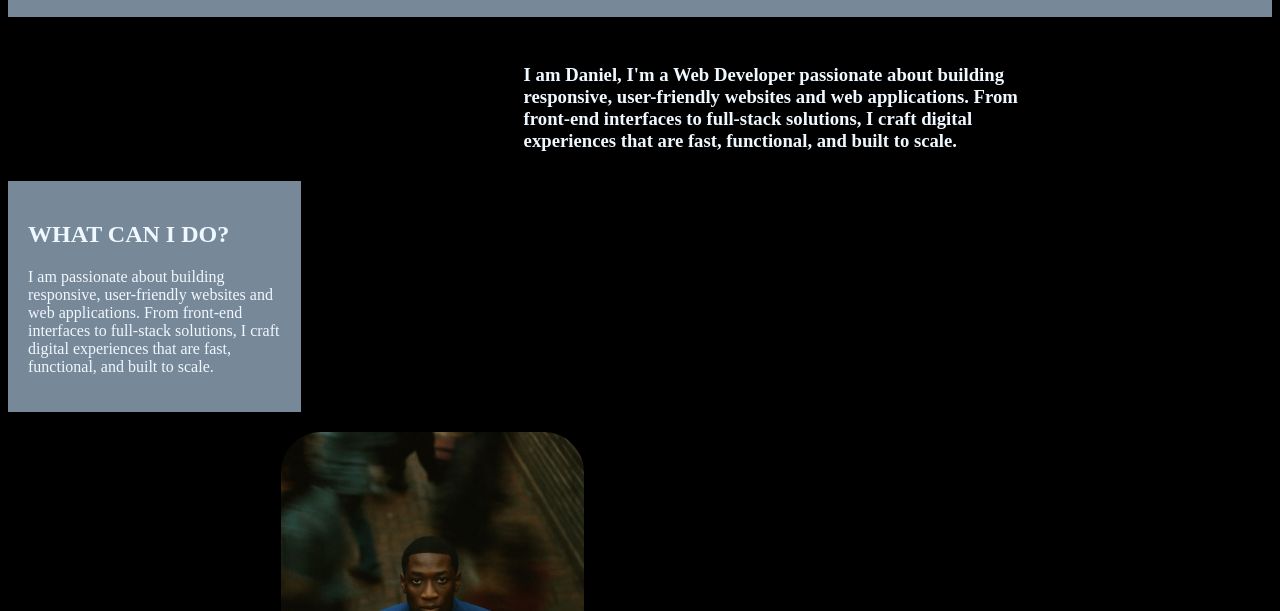
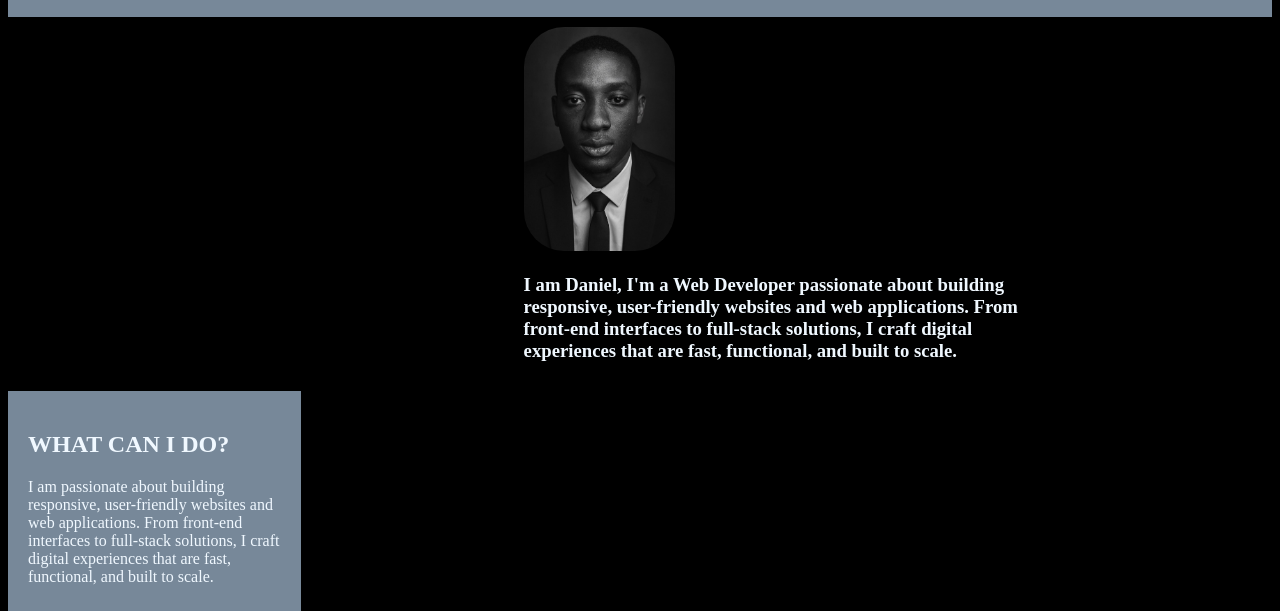
Before and after one commit to Onwusi/First-of-many, a plain HTML site: page index.html in a window 1280 px wide. Shown: the part 189-800 px from the top of the page. Drawn offline with Linux system fonts and the light colour scheme.

Commit message:
Update index.html

```diff
--- a/index.html
+++ b/index.html
@@ -20,7 +20,7 @@
 
    <div class="container2">
         <div>
-            <img src="IMAGE PERSONALprofile image.jpg" alt="">
+            <img src="profile image.jpg" alt="">
         </div>
         <div>
             <h3>I am Daniel, I'm a Web Developer passionate about building responsive, user-friendly
```
